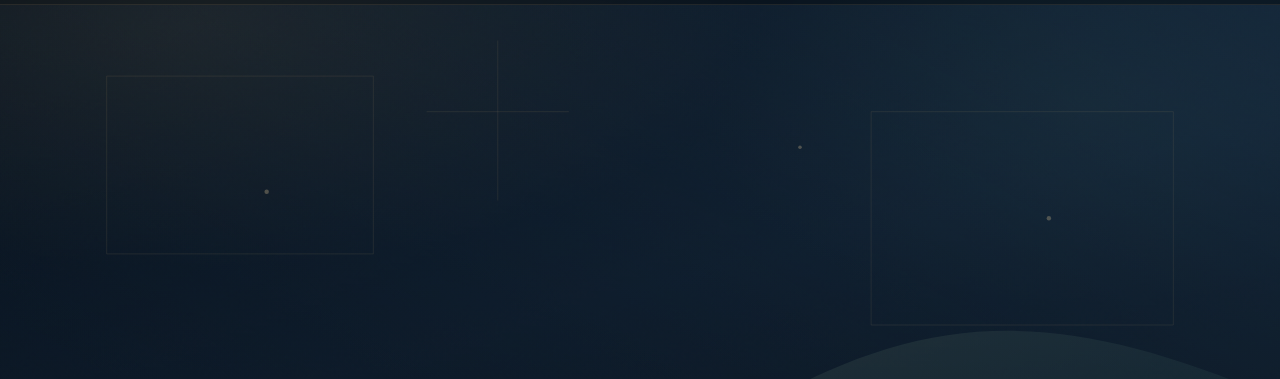
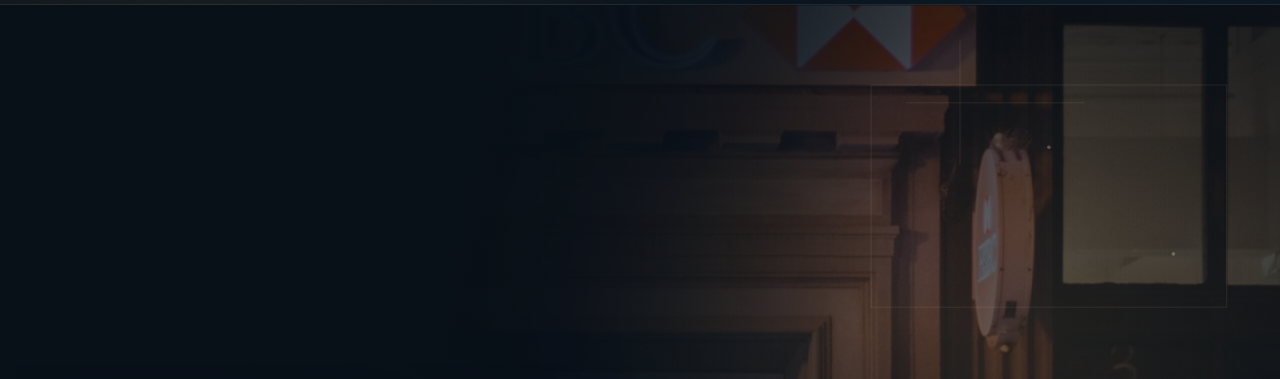
Before and after one commit to sourojitd/AIML-AllLifeBank, a plain HTML site: page docs/index.html in a window 1280 px wide. Shown: the part 54-433 px from the top of the page. Drawn offline with nearby package versions, Linux system fonts and the light colour scheme; a web font is replaced by a local one.

Commit message:
Blend night bank photography into the Pages hero with a right-weighted fade.

```diff
--- a/docs/index.html
+++ b/docs/index.html
@@ -36,56 +36,35 @@
     <main id="top">
       <section class="hero" aria-label="Hero">
         <div class="hero-visual" aria-hidden="true">
-          <svg viewBox="0 0 1440 900" preserveAspectRatio="xMidYMid slice">
-            <defs>
-              <linearGradient id="g1" x1="0" y1="0" x2="1" y2="1">
-                <stop offset="0%" stop-color="#c4a574" stop-opacity="0.35" />
-                <stop offset="55%" stop-color="#6eb5a2" stop-opacity="0.12" />
-                <stop offset="100%" stop-color="#081018" stop-opacity="0" />
-              </linearGradient>
-              <linearGradient id="g2" x1="1" y1="0" x2="0" y2="1">
-                <stop offset="0%" stop-color="#1c3348" stop-opacity="0.9" />
-                <stop offset="100%" stop-color="#081018" stop-opacity="0.2" />
-              </linearGradient>
-            </defs>
-            <rect width="1440" height="900" fill="url(#g2)" />
-            <path
-              d="M-40 620 C220 480, 420 760, 720 540 S1180 320, 1520 480 L1520 940 L-40 940 Z"
-              fill="url(#g1)"
-            >
-              <animate
-                attributeName="d"
-                dur="18s"
-                repeatCount="indefinite"
-                values="
-                  M-40 620 C220 480, 420 760, 720 540 S1180 320, 1520 480 L1520 940 L-40 940 Z;
-                  M-40 580 C260 700, 480 420, 760 600 S1200 500, 1520 420 L1520 940 L-40 940 Z;
-                  M-40 620 C220 480, 420 760, 720 540 S1180 320, 1520 480 L1520 940 L-40 940 Z"
-              />
-            </path>
-            <g stroke="#c4a574" stroke-opacity="0.22" fill="none" stroke-width="1">
-              <path d="M120 80 H420 V280 H120 Z" />
-              <path d="M980 120 H1320 V360 H980 Z" />
-              <path d="M560 40 V220" />
-              <path d="M480 120 H640" />
-              <circle cx="1120" cy="620" r="120" />
-              <circle cx="1120" cy="620" r="70" />
-              <path d="M200 720 H520" />
-              <path d="M240 760 H480" />
+          <div class="hero-photo">
+            <img
+              src="pexels-introspectivedsgn-7447893.jpg"
+              alt=""
+              width="1920"
+              height="2880"
+              decoding="async"
+              fetchpriority="high"
+            />
+          </div>
+          <div class="hero-wash"></div>
+          <div class="hero-fade"></div>
+          <svg class="hero-etch" viewBox="0 0 1440 900" preserveAspectRatio="xMidYMid slice">
+            <g stroke="#c4a574" stroke-opacity="0.18" fill="none" stroke-width="1">
+              <path d="M980 90 H1380 V340 H980 Z" />
+              <path d="M1080 40 V180" />
+              <path d="M1020 110 H1220" />
+              <circle cx="1240" cy="620" r="110" />
+              <circle cx="1240" cy="620" r="62" />
             </g>
-            <g fill="#e2c89a" fill-opacity="0.55">
-              <circle cx="300" cy="210" r="2.5">
-                <animate attributeName="opacity" values="0.2;0.9;0.2" dur="4s" repeatCount="indefinite" />
+            <g fill="#e2c89a" fill-opacity="0.45">
+              <circle cx="1180" cy="160" r="2">
+                <animate attributeName="opacity" values="0.25;1;0.25" dur="4.2s" repeatCount="indefinite" />
               </circle>
-              <circle cx="1180" cy="240" r="2.5">
-                <animate attributeName="opacity" values="0.9;0.2;0.9" dur="5s" repeatCount="indefinite" />
-              </circle>
-              <circle cx="900" cy="160" r="2">
-                <animate attributeName="opacity" values="0.3;1;0.3" dur="3.5s" repeatCount="indefinite" />
+              <circle cx="1320" cy="280" r="2">
+                <animate attributeName="opacity" values="0.9;0.2;0.9" dur="5.1s" repeatCount="indefinite" />
               </circle>
             </g>
           </svg>
-          <div class="hero-fade"></div>
         </div>
 
         <div class="hero-copy">
--- a/docs/styles.css
+++ b/docs/styles.css
@@ -155,34 +155,99 @@ main,
   position: relative;
   isolation: isolate;
   overflow: hidden;
+  background: #081018;
 }
 
 .hero-visual {
   position: absolute;
   inset: 0;
   z-index: -1;
+  overflow: hidden;
 }
 
-.hero-visual svg {
+.hero-photo {
+  position: absolute;
+  inset: 0;
+  -webkit-mask-image: linear-gradient(
+    90deg,
+    transparent 0%,
+    transparent 18%,
+    rgba(0, 0, 0, 0.35) 42%,
+    rgba(0, 0, 0, 0.85) 68%,
+    #000 100%
+  );
+  mask-image: linear-gradient(
+    90deg,
+    transparent 0%,
+    transparent 18%,
+    rgba(0, 0, 0, 0.35) 42%,
+    rgba(0, 0, 0, 0.85) 68%,
+    #000 100%
+  );
+}
+
+.hero-photo img {
   width: 100%;
   height: 100%;
-  opacity: 0.55;
+  object-fit: cover;
+  object-position: 72% 42%;
+  transform: scale(1.08);
+  filter: saturate(0.92) contrast(1.05) brightness(0.78);
+  animation: hero-drift 28s var(--ease) infinite alternate;
+}
+
+.hero-wash {
+  position: absolute;
+  inset: 0;
+  background:
+    radial-gradient(ellipse 55% 70% at 78% 45%, rgba(196, 165, 116, 0.18), transparent 62%),
+    radial-gradient(ellipse 40% 50% at 88% 70%, rgba(255, 140, 70, 0.12), transparent 55%),
+    linear-gradient(90deg, #081018 0%, #081018 28%, rgba(8, 16, 24, 0.72) 52%, rgba(8, 16, 24, 0.28) 74%, rgba(12, 20, 28, 0.45) 100%),
+    linear-gradient(180deg, rgba(8, 16, 24, 0.35) 0%, transparent 28%, transparent 62%, rgba(8, 16, 24, 0.88) 100%);
+  mix-blend-mode: normal;
 }
 
 .hero-fade {
   position: absolute;
   inset: 0;
-  background: linear-gradient(
-    180deg,
-    rgba(8, 16, 24, 0.15) 0%,
-    rgba(8, 16, 24, 0.35) 45%,
-    rgba(8, 16, 24, 0.92) 100%
-  );
-  z-index: -1;
+  background:
+    linear-gradient(105deg, rgba(8, 16, 24, 0.97) 0%, rgba(8, 16, 24, 0.82) 34%, rgba(8, 16, 24, 0.2) 62%, rgba(8, 16, 24, 0.55) 100%),
+    linear-gradient(180deg, rgba(8, 16, 24, 0.25) 0%, transparent 40%, rgba(8, 16, 24, 0.9) 100%);
+  pointer-events: none;
+}
+
+.hero-etch {
+  position: absolute;
+  inset: 0;
+  width: 100%;
+  height: 100%;
+  opacity: 0.7;
+  pointer-events: none;
+  mix-blend-mode: screen;
+}
+
+@keyframes hero-drift {
+  from {
+    transform: scale(1.08) translate3d(0, 0, 0);
+  }
+  to {
+    transform: scale(1.14) translate3d(-1.5%, -1%, 0);
+  }
 }
 
 .hero-copy {
-  max-width: 40rem;
+  max-width: min(40rem, 54vw);
+  position: relative;
+  z-index: 1;
+}
+
+.hero-copy::before {
+  content: "";
+  position: absolute;
+  inset: -2.5rem -2rem -2rem -1.5rem;
+  background: radial-gradient(ellipse at 20% 40%, rgba(8, 16, 24, 0.55), transparent 70%);
+  z-index: -1;
+  pointer-events: none;
 }
 
 .hero-brand {
@@ -592,6 +657,41 @@ main,
 }
 
 @media (max-width: 900px) {
+  .hero-copy {
+    max-width: 36rem;
+  }
+
+  .hero-photo {
+    -webkit-mask-image: linear-gradient(
+      180deg,
+      rgba(0, 0, 0, 0.55) 0%,
+      rgba(0, 0, 0, 0.75) 38%,
+      rgba(0, 0, 0, 0.25) 72%,
+      transparent 100%
+    );
+    mask-image: linear-gradient(
+      180deg,
+      rgba(0, 0, 0, 0.55) 0%,
+      rgba(0, 0, 0, 0.75) 38%,
+      rgba(0, 0, 0, 0.25) 72%,
+      transparent 100%
+    );
+  }
+
+  .hero-photo img {
+    object-position: 60% 35%;
+  }
+
+  .hero-wash {
+    background:
+      radial-gradient(ellipse 80% 55% at 50% 20%, rgba(196, 165, 116, 0.16), transparent 60%),
+      linear-gradient(180deg, rgba(8, 16, 24, 0.35) 0%, rgba(8, 16, 24, 0.55) 45%, #081018 100%);
+  }
+
+  .hero-fade {
+    background: linear-gradient(180deg, rgba(8, 16, 24, 0.4) 0%, rgba(8, 16, 24, 0.55) 40%, #081018 100%);
+  }
+
   .metrics {
     grid-template-columns: repeat(2, minmax(0, 1fr));
   }
@@ -605,6 +705,10 @@ main,
 @media (max-width: 600px) {
   .hero-brand {
     font-size: clamp(2.4rem, 14vw, 3.4rem);
+  }
+
+  .hero-copy {
+    max-width: 100%;
   }
 
   .metrics {
@@ -631,4 +735,9 @@ main,
   .btn:hover {
     transform: none;
   }
+
+  .hero-photo img {
+    animation: none;
+    transform: scale(1.06);
+  }
 }
```
Also changed, not shown: docs/pexels-introspectivedsgn-7447893.jpg (added).
